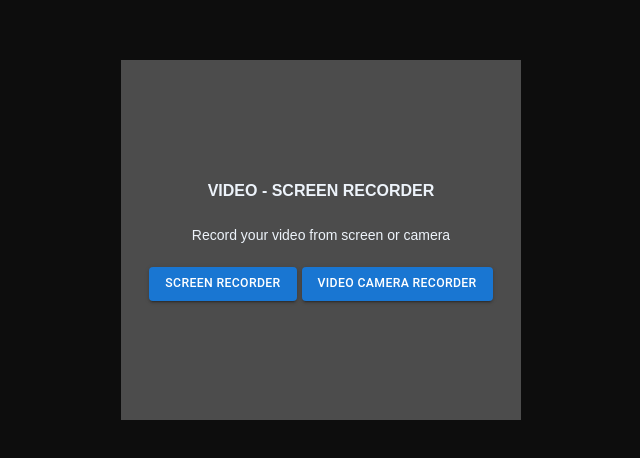
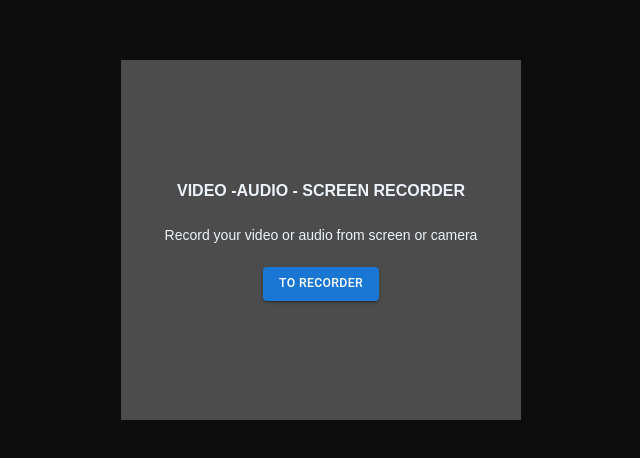
Before and after one commit to polyakog/screenrecorder, a Next.js app: page / in a window 1280 px wide. Shown: the part 160-618 px from the top of the page, without its empty margins (319-959 px from the left). Built offline with nearby package versions, Linux system fonts and the light colour scheme.

Commit message:
feat: change home page

```diff
--- a/src/pages/index.tsx
+++ b/src/pages/index.tsx
@@ -15,12 +15,12 @@ export default function Home() {
   const router = useRouter()
   return (
     <Modal>
-      <Title>VIDEO - SCREEN RECORDER</Title>
-      Record your video from screen or camera
+      <Title>VIDEO -AUDIO - SCREEN RECORDER</Title>
+      Record your video or audio from screen or camera
 
       <ButtonBlock>
-        <Button color='primary' variant='contained' onClick={() => router.push(Path.RECORDER)}>Screen Recorder</Button>
-        <Button color='primary' variant='contained' onClick={() => router.push(Path.MEDIARECORDER)}>Video Camera Recorder</Button>
+        {/* <Button color='primary' variant='contained' onClick={() => router.push(Path.RECORDER)}>Screen Recorder</Button> */}
+        <Button color='primary' variant='contained' onClick={() => router.push(Path.MEDIARECORDER)}>To Recorder</Button>
 
       </ButtonBlock>
     </Modal>
```
